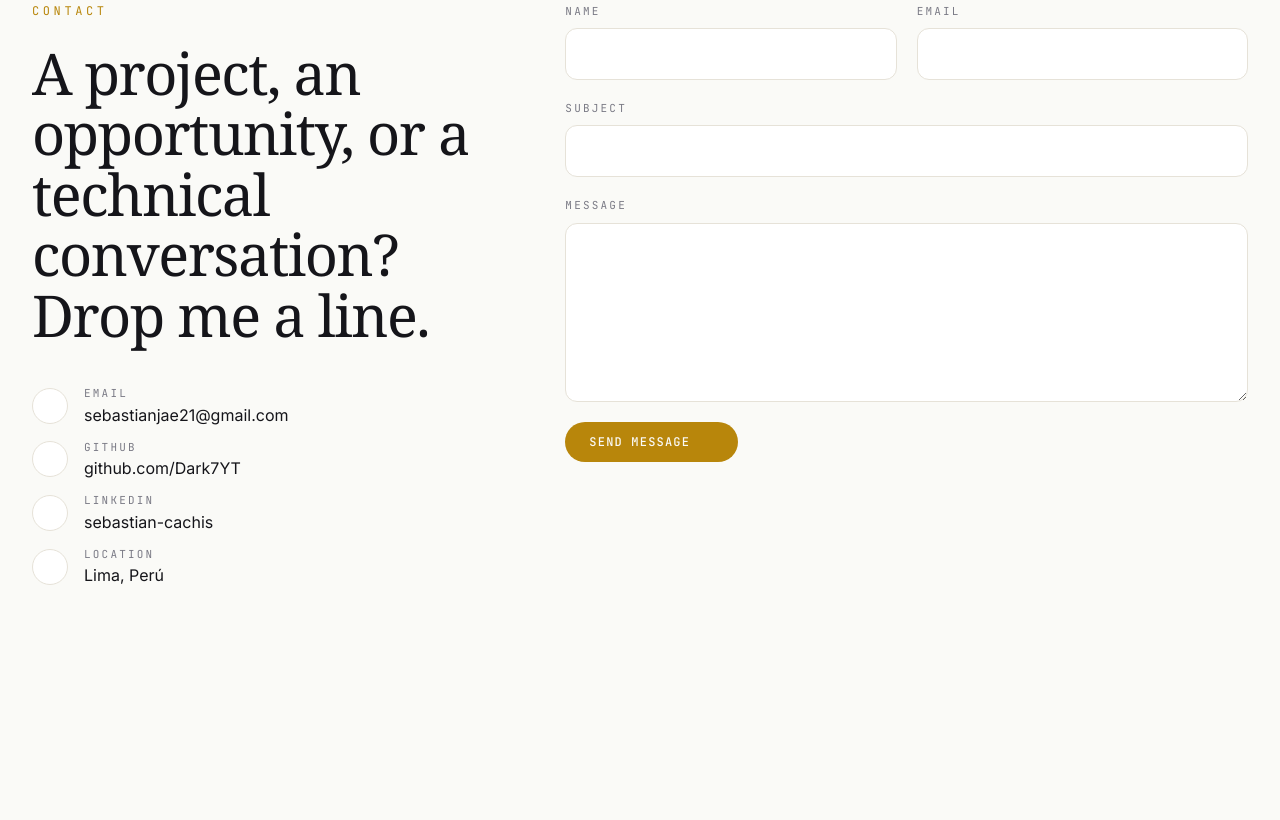
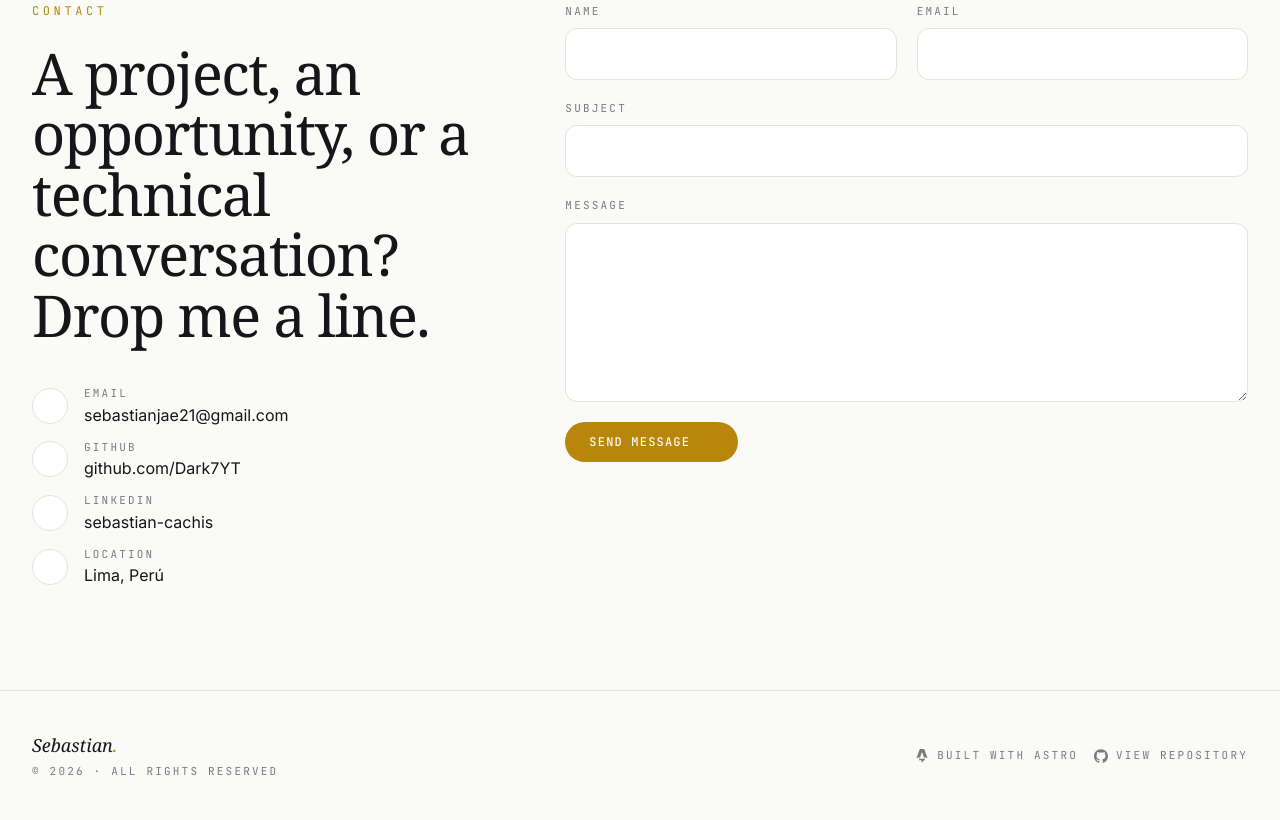
Before and after one commit to Dark7YT/Sebastian-Cachis-Portfolio, an Astro site: page /en in a window 1280 px wide. Shown: the part 6509-7329 px from the top of the page. Before the commit the page ends 7199 px from the top, so only its background shows below. Built offline with nearby package versions, Linux system fonts and the light colour scheme; Astro itself is replaced by a stand-in of ours; some icons are missing.

Commit message:
feat(layout): add footer
Minimal editorial footer: brand mark with year and rights line on
the left, two links on the right (Built with Astro + repo on
GitHub) — both with simple-icons SVGs. No emojis, no decorative
filler.

```diff
--- /dev/null
+++ b/src/components/layout/Footer.astro
@@ -0,0 +1,46 @@
+---
+import { Icon } from 'astro-icon/components';
+import type { Dictionary } from '@lib/i18n';
+
+interface Props {
+  t: Dictionary['footer'];
+}
+const { t } = Astro.props;
+const year = new Date().getFullYear();
+---
+
+<footer class="border-t border-[color:var(--color-border)] bg-[color:var(--color-bg-base)]">
+  <div
+    class="container-wide flex flex-col items-start justify-between gap-6 py-10 sm:flex-row sm:items-center sm:gap-4"
+  >
+    <div class="flex flex-col gap-1">
+      <span class="font-serif text-lg italic text-[color:var(--color-text-primary)]">
+        Sebastian<span class="text-[color:var(--color-accent)]">.</span>
+      </span>
+      <span class="font-mono text-[0.6875rem] uppercase tracking-[0.2em] text-[color:var(--color-text-muted)]">
+        © {year} · {t.rights}
+      </span>
+    </div>
+
+    <div class="flex flex-wrap items-center gap-4 font-mono text-[0.6875rem] uppercase tracking-[0.2em] text-[color:var(--color-text-muted)]">
+      <a
+        href="https://astro.build"
+        target="_blank"
+        rel="noopener"
+        class="inline-flex items-center gap-2 transition hover:text-[color:var(--color-accent)]"
+      >
+        <Icon name="simple-icons:astro" class="size-3.5" aria-hidden="true" />
+        {t.builtWith}
+      </a>
+      <a
+        href="https://github.com/Dark7YT/Sebastian-Cachis-Portfolio"
+        target="_blank"
+        rel="noopener"
+        class="inline-flex items-center gap-2 transition hover:text-[color:var(--color-accent)]"
+      >
+        <Icon name="simple-icons:github" class="size-3.5" aria-hidden="true" />
+        {t.repo}
+      </a>
+    </div>
+  </div>
+</footer>
--- a/src/pages/en/index.astro
+++ b/src/pages/en/index.astro
@@ -3,6 +3,7 @@ export const prerender = true;
 
 import BaseLayout from '@layouts/BaseLayout.astro';
 import Header from '@components/layout/Header.astro';
+import Footer from '@components/layout/Footer.astro';
 import Hero from '@components/sections/Hero.astro';
 import About from '@components/sections/About.astro';
 import Experience from '@components/sections/Experience.astro';
@@ -27,5 +28,6 @@ const path = '/en/';
     <Stack t={t.stack} />
     <Contact t={t.contact} locale={locale} />
   </main>
+  <Footer t={t.footer} />
   <GsapReveal />
 </BaseLayout>
--- a/src/pages/es/index.astro
+++ b/src/pages/es/index.astro
@@ -3,6 +3,7 @@ export const prerender = true;
 
 import BaseLayout from '@layouts/BaseLayout.astro';
 import Header from '@components/layout/Header.astro';
+import Footer from '@components/layout/Footer.astro';
 import Hero from '@components/sections/Hero.astro';
 import About from '@components/sections/About.astro';
 import Experience from '@components/sections/Experience.astro';
@@ -27,5 +28,6 @@ const path = '/es/';
     <Stack t={t.stack} />
     <Contact t={t.contact} locale={locale} />
   </main>
+  <Footer t={t.footer} />
   <GsapReveal />
 </BaseLayout>
```
